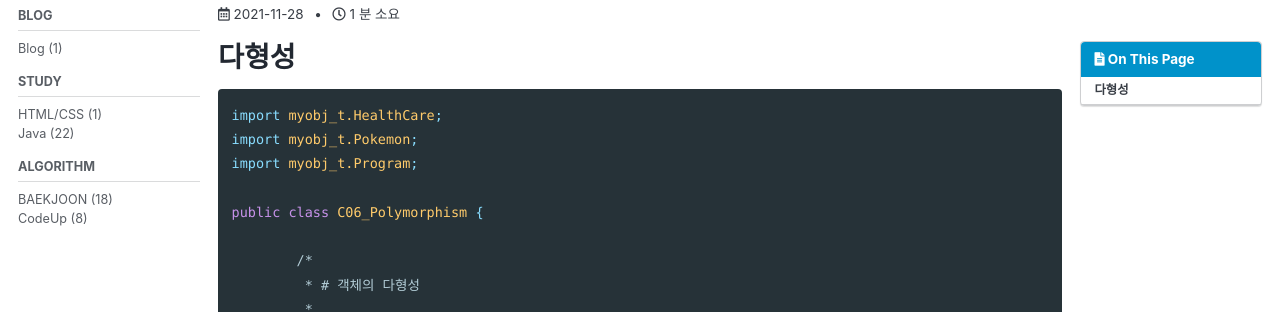
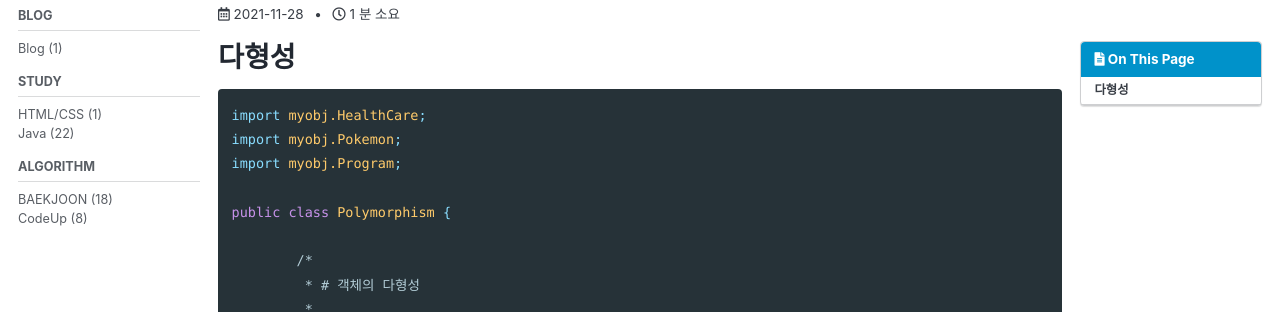
Before and after one commit to devxmonica/devxmonica.github.io, a Jekyll site: the page built from _posts/2021-11-28-47th-posting.md, in a window 1280 px wide and 900 px high. Shown: the part 178-490 px from the top of the window. Built offline with Jekyll 4.4.1, drawn with Linux system fonts in a browser that asks for light colours; cached includes are drawn as plain includes; comment, search, counter and statistics services are not loaded.

Commit message:
클래스명 수정

````diff
--- a/_posts/2021-11-28-47th-posting.md
+++ b/_posts/2021-11-28-47th-posting.md
@@ -17,11 +17,11 @@ permalink: categories/java/019-Polymorphism
 # 다형성
 
 ```java
-import myobj_t.HealthCare;
-import myobj_t.Pokemon;
-import myobj_t.Program;
+import myobj.HealthCare;
+import myobj.Pokemon;
+import myobj.Program;
 
-public class C06_Polymorphism {
+public class Polymorphism {
 
 	/*
 	 * # 객체의 다형성
````
Also changed, not shown: _posts/2021-11-28-45th-posting.md (+1 -1 lines), _posts/2021-11-28-46th-posting.md (+1 -1 lines), _posts/2021-11-28-48th-posting.md (+1 -1 lines), _posts/2021-11-28-49th-posting.md (+3 -3 lines), _posts/2021-11-29-50th-posting.md (+3 -3 lines).
